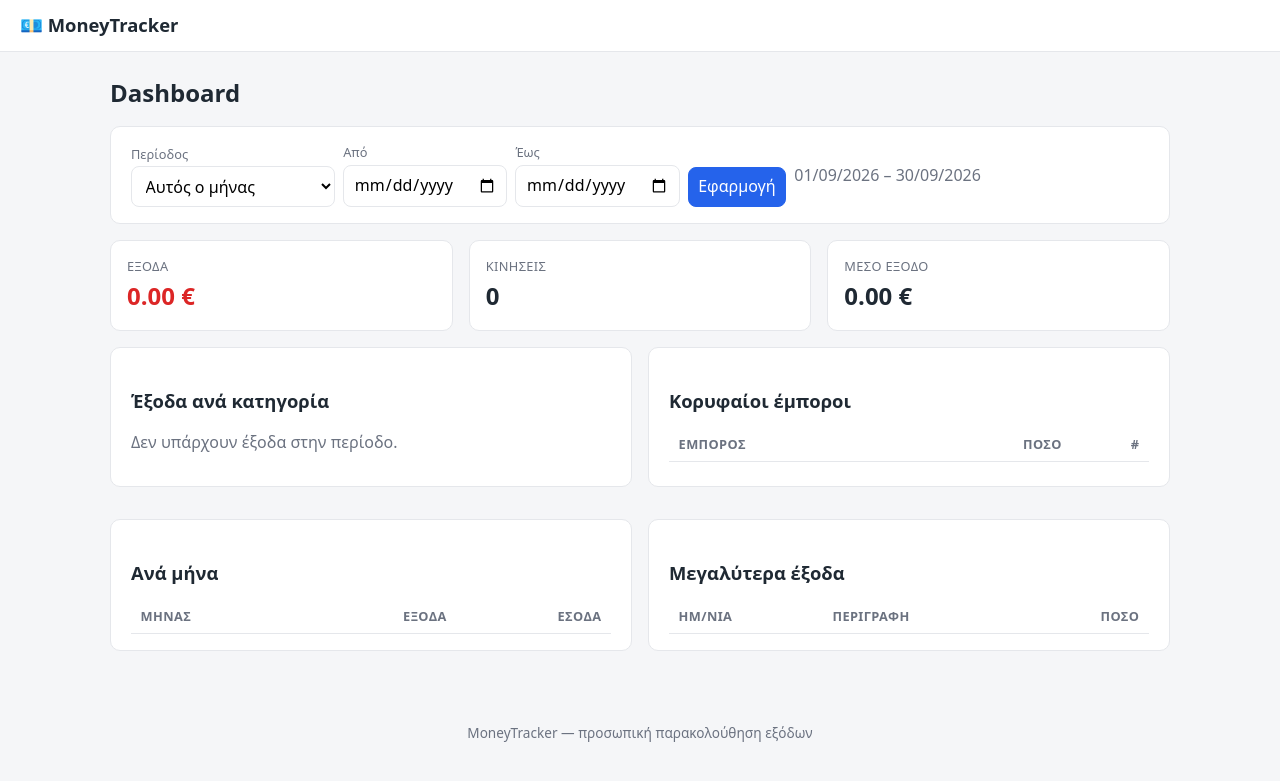
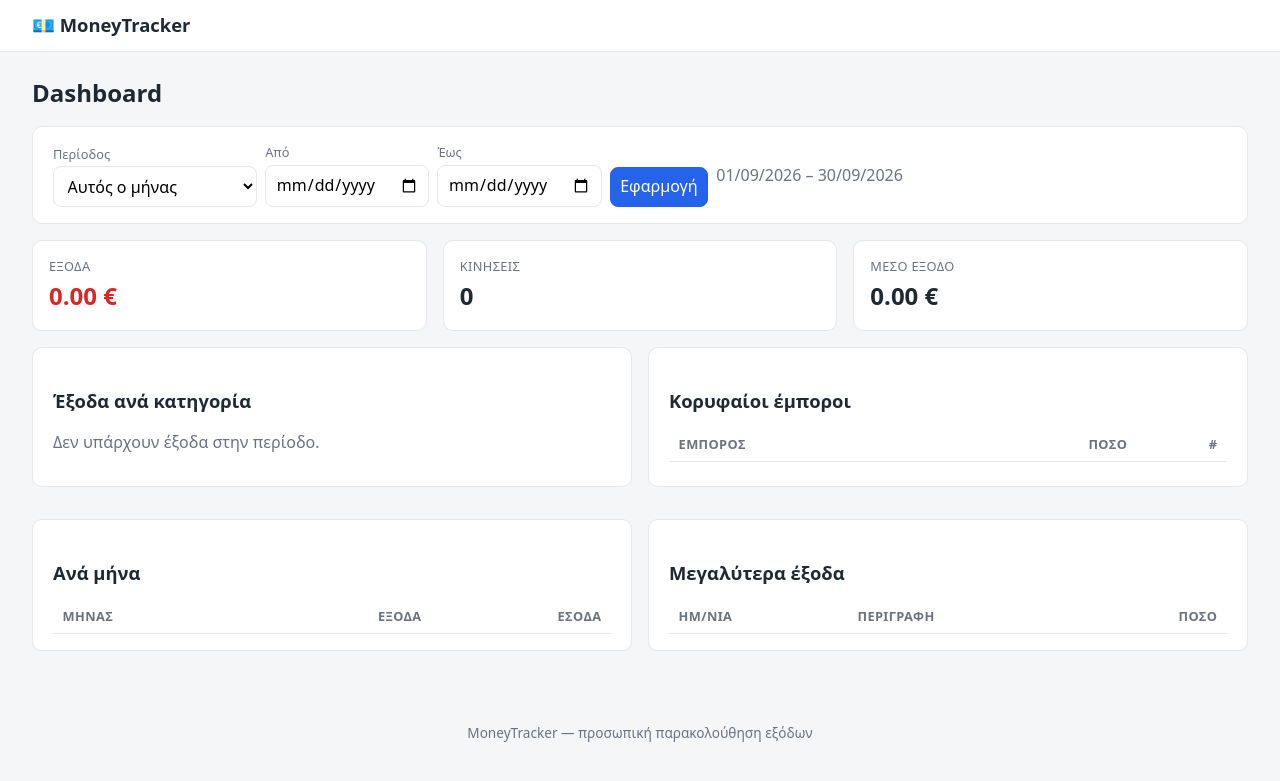
Before and after one commit to savvaskotz/MoneyTracker, an ASP.NET Core app: page /Dashboard in a window 1280 px wide. Shown: the top 781 px of the page. Run offline with ASP.NET Core 8, Linux system fonts and the light colour scheme; data that the repository does not hold is empty; the project's own start-up code is not run, and a stand-in starts its controllers and pages; some libraries are stand-ins or nearby versions.

Commit message:
UI: wider content area with more horizontal breathing room
Increase max-width to 1320px and side padding to 2rem so the wider tables
(transactions with notes, etc.) have more room.

Co-Authored-By: Claude Opus 4.8 <noreply@anthropic.com>
Claude-Session: https://claude.ai/code/session_01NQvzjWigESHf5AhbAFvXhx

```diff
--- a/src/MoneyTracker/wwwroot/css/site.css
+++ b/src/MoneyTracker/wwwroot/css/site.css
@@ -26,7 +26,7 @@ a:hover { text-decoration: underline; }
 .topbar {
     display: flex; align-items: center; gap: 1.5rem;
     background: var(--card); border-bottom: 1px solid var(--line);
-    padding: 0.75rem 1.25rem;
+    padding: 0.75rem 2rem;
 }
 .brand a { font-weight: 700; font-size: 1.15rem; color: var(--ink); }
 .mainnav { display: flex; gap: 1rem; flex: 1; }
@@ -35,7 +35,7 @@ a:hover { text-decoration: underline; }
 .who { color: var(--muted); font-size: .9rem; }
 .linkbtn { background: none; border: none; color: var(--brand); cursor: pointer; font: inherit; }
 
-.content { max-width: 1100px; margin: 1.5rem auto; padding: 0 1.25rem; }
+.content { max-width: 1320px; margin: 1.5rem auto; padding: 0 2rem; }
 .footer { text-align: center; color: var(--muted); font-size: .85rem; padding: 2rem 0; }
 
 h1 { font-size: 1.5rem; margin: 0 0 1rem; }
```
